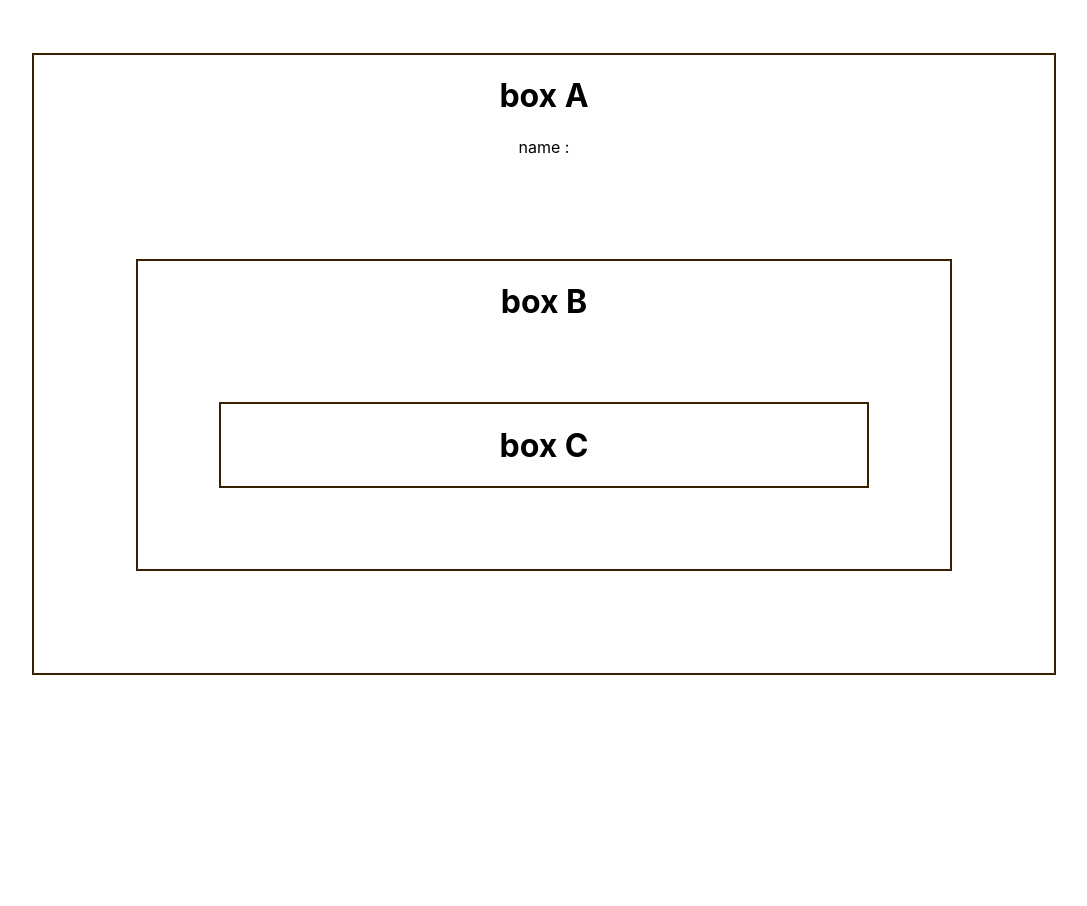
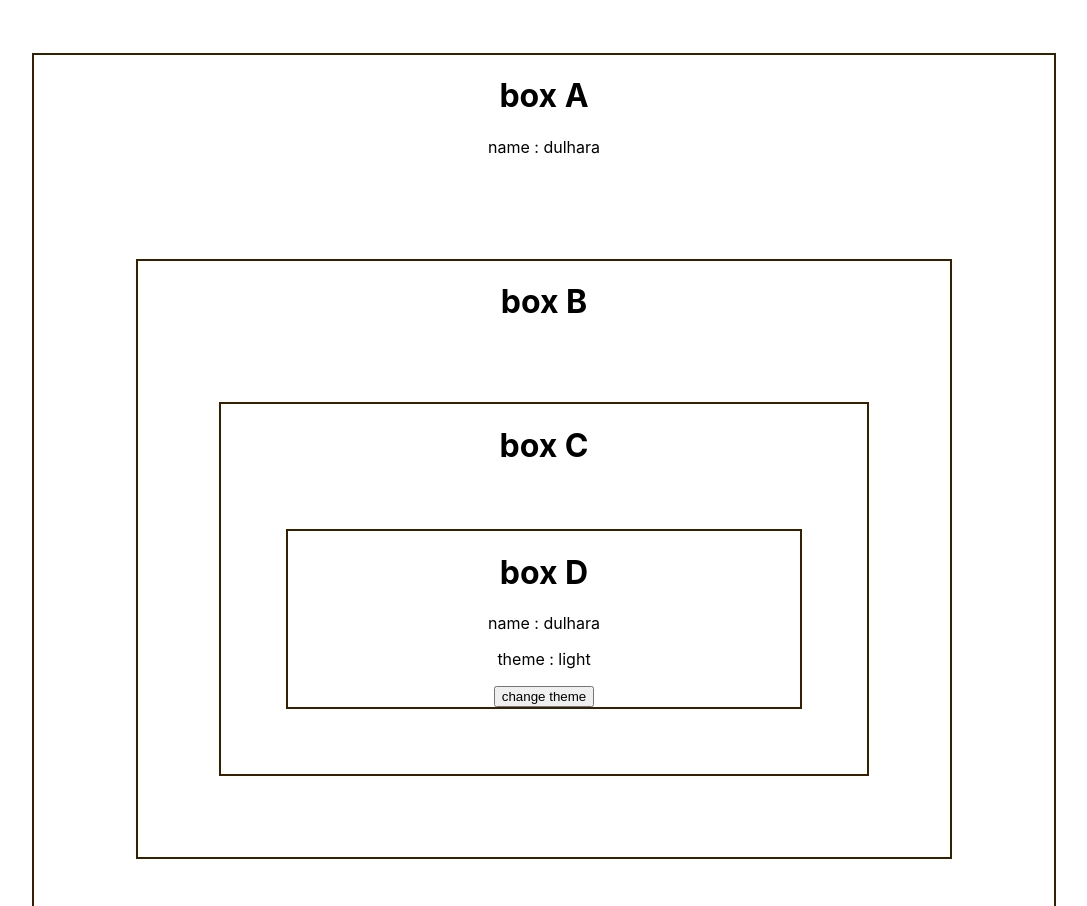
Before and after one commit to dulhara19/React-Learning-Project-phase04, a React (Create React App) app: page / in a window 1280 px wide. Shown: the part 600-1506 px from the top of the page, without its empty margins (96-1183 px from the left). Before the commit the page ends 1403 px from the top, so only its background shows below. Built offline with nearby package versions, Linux system fonts and the light colour scheme.

Commit message:
working on theme

```diff
--- a/src/components/UCboxA.jsx
+++ b/src/components/UCboxA.jsx
@@ -1,14 +1,25 @@
-import { useState } from "react";
+import { createContext, useState } from "react";
 import BoxB from "./UCboxB";
+
+export const namecontext = createContext();
+
 const BoxA = () => {
-  const [name, setName] = useState(null);
+  const [name, setName] = useState("dulhara");
+  const [theme, setTheme] = useState("light");
+
+  const toggle = () => {
+    setTheme((prevtheme) => (prevtheme === "light" ? "dark" : "light"));
+  };
+
   return (
     <>
       <hr />
       <div className="box">
         <h1>box A</h1>
         <p> name : {name}</p>
-        <BoxB />
+        <namecontext.Provider value={{ name, theme, toggle }}>
+          <BoxB />
+        </namecontext.Provider>
       </div>
     </>
   );
--- a/src/components/UCboxC.jsx
+++ b/src/components/UCboxC.jsx
@@ -1,7 +1,10 @@
+import BoxD from "./UCboxD";
+
 const BoxC = () => {
   return (
     <div className="box">
       <h1>box C</h1>
+      <BoxD />
     </div>
   );
 };
--- /dev/null
+++ b/src/components/UCboxD.jsx
@@ -0,0 +1,15 @@
+import { useContext } from "react";
+import { namecontext } from "./UCboxA";
+
+const BoxD = () => {
+  const { name, theme, toggle } = useContext(namecontext);
+  return (
+    <div className="box">
+      <h1>box D</h1>
+      <p> name : {name}</p>
+      <p> theme : {theme}</p>
+      <button onClick={toggle}>change theme</button>
+    </div>
+  );
+};
+export default BoxD;
```
Also changed, not shown: src/components/new.jsx (deleted).
